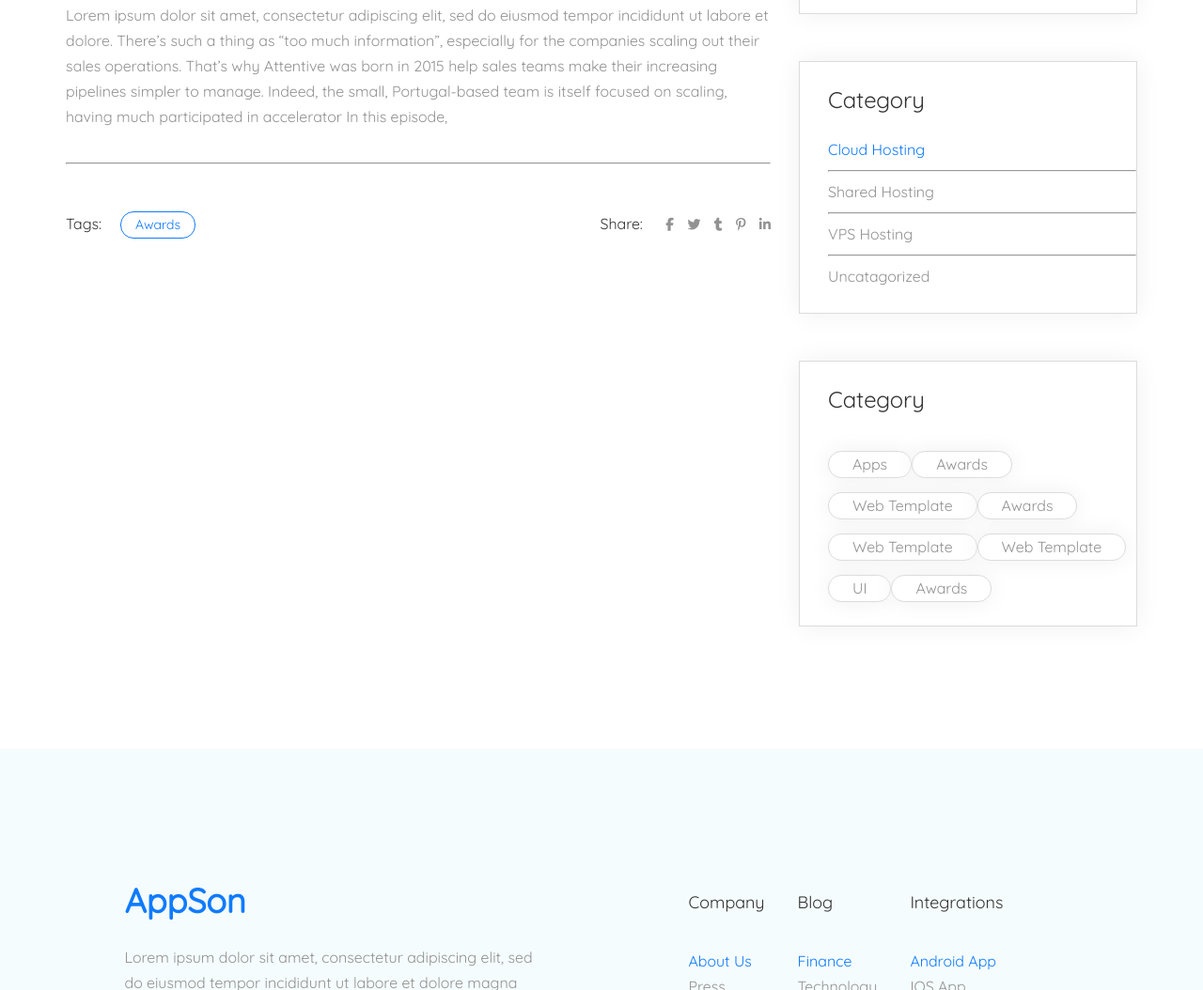
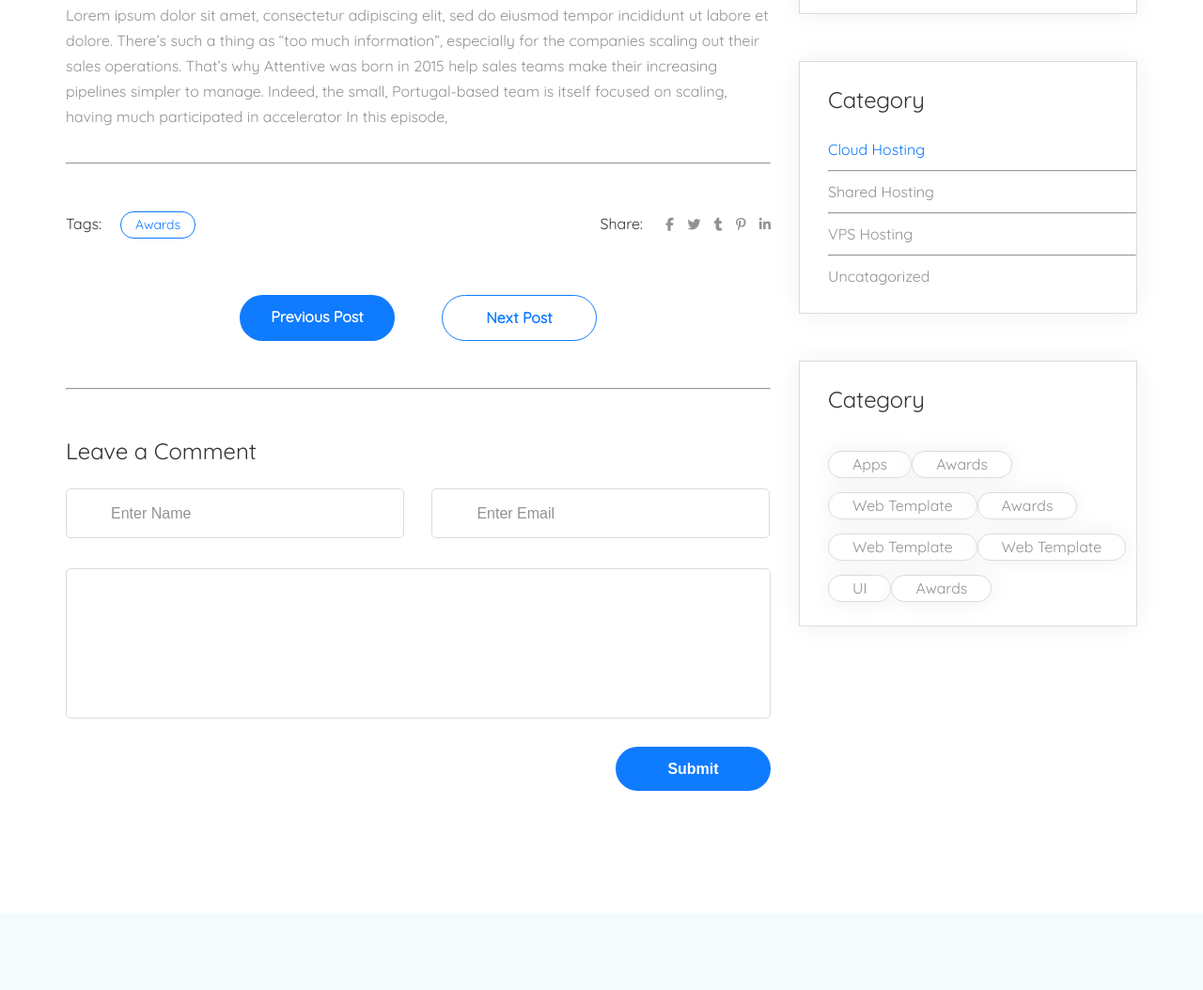
Before and after one commit to Fessan-zz/front-n1, a website built with webpack: page src/blogDetails.html in a window 1280 px wide. Shown: the part 1022-2076 px from the top of the page at 94% size. Built offline with nearby package versions, Linux system fonts and the light colour scheme.

Commit message:
fixed blogDetails page

```diff
--- a/src/assets/scss/modules/blogDetails.scss
+++ b/src/assets/scss/modules/blogDetails.scss
@@ -87,4 +87,146 @@
       }
     }
   }
+
 }
+
+.blogD__main-left_btn-cont{
+  padding-top: 60px;
+  justify-content: center;
+  margin-bottom: 50px;
+
+
+  .blogD__main-left_btn-blue{
+    border-radius: 25px;
+    background-color: #0f7bff;
+    width: 165px;
+    text-align: center;
+    padding-top: 10px;
+    padding-bottom: 10px;
+
+
+     a{
+      color: #ffffff;
+      font-size: 16px;
+      font-weight: 700;
+      line-height: 27px;
+
+
+    }
+
+    &:hover{
+      text-decoration: underline;
+    }
+  }
+
+  .blogD__main-left_btn{
+    border-radius: 25px;
+    border: 1px solid #0f7bff;
+    width: 165px;
+    text-align: center;
+    padding-top: 10px;
+    padding-bottom: 10px;
+    margin-left: 50px;
+
+    a{
+      color: #0f7bff;
+      font-size: 16px;
+      font-weight: 700;
+      line-height: 27px;
+    }
+
+   &:hover{
+     text-decoration: underline;
+   }
+  }
+}
+
+
+/////////form /////////////
+
+.blogD__main-left_form{
+
+  .blogD__main-left_form_h{
+    color: #333333;
+    font-size: 24px;
+    font-weight: 500;
+    line-height: 30px;
+    margin-top: 50px;
+  }
+
+
+  .blogD__main-left_item-form{
+
+
+    .blogD__main-left_input-name{
+      margin-top: 25px;
+      max-width: 360px;
+      width: 100%;
+      border-radius: 5px;
+      border: 1px solid #dcdcdc;
+      padding-left: 17px;
+      padding-bottom: 12px;
+      padding-top: 12px;
+      color: #929292;
+      font-size: 16px;
+      font-weight: 400;
+      line-height: 27px;
+    }
+
+    .email{
+      margin-left: 25px;
+    }
+  }
+
+  .blogD__main-left_textarea{
+    max-width: 750px;
+    width: 100%;
+    height: 160px;
+    border-radius: 5px;
+    border: 1px solid #dcdcdc;
+    margin-top: 32px;
+  }
+
+  .blogD__main-left_button{
+    max-width: 165px;
+    width: 100%;
+    padding-bottom: 10px;
+    padding-top: 10px;
+
+    border-radius: 25px;
+    background-color: #0f7bff;
+    color: #ffffff;
+    font-size: 16px;
+    font-weight: 700;
+    line-height: 27px;
+    margin: 0 0 0 auto;
+    cursor: pointer;
+
+    &:hover{
+      text-decoration: underline;
+    }
+
+  }
+}
+
+.blogD__main-left_button_cont{
+  margin-top: 30px;
+}
+
+input::-webkit-input-placeholder { color: #929292;}
+input::-moz-placeholder { color: #929292; }
+textarea::-webkit-input-placeholder {
+  color: #929292 !important;
+  }
+
+  textarea:-moz-placeholder { /* Firefox 18- */
+    color: #929292!important;
+  }
+
+  textarea::-moz-placeholder {  /* Firefox 19+ */
+    color: #929292 !important;
+  }
+
+  textarea:-ms-input-placeholder {
+    color: #929292 !important;
+  }
--- a/src/blogDetails.html
+++ b/src/blogDetails.html
@@ -81,8 +81,45 @@
             <a href="#" class="blogD__main-left_item2_span"><i class="fab fa-pinterest-p"></i></a>
             <a href="#" class="blogD__main-left_item2_span"><i class="fab fa-linkedin-in"></i></a>
           </div>
+
+
         </div>
 
+        <div class="blogD__main-left_btn-cont flex">
+            <div class="blogD__main-left_btn-blue">
+              <a href="#">Previous Post</a>
+            </div>
+            <div class="blogD__main-left_btn">
+              <a href="#">Next Post</a>
+             </div>
+          </div>
+
+        <hr>
+
+
+        <div class="blogD__main-left_form">
+          <div class="blogD__main-left_form_h">
+            Leave a Comment
+          </div>
+
+          <form action="#" class="blogD__main-left_item-form">
+            <input type="text" class="blogD__main-left_input-name" name="name" placeholder="Enter Name">
+            <input type="email" class="blogD__main-left_input-name email" name="email" placeholder="Enter Email">
+            <textarea name="text-area"  placeholder="Enter Comment" id="" class="blogD__main-left_textarea">
+
+            </textarea>
+            <div class="blogD__main-left_button_cont flex">
+                <button type="submit" class="blogD__main-left_button">
+              Submit
+            </button>
+            </div>
+
+          </form>
+
+        </div>
+
+
+        <!--     -->
 
 
 
```
